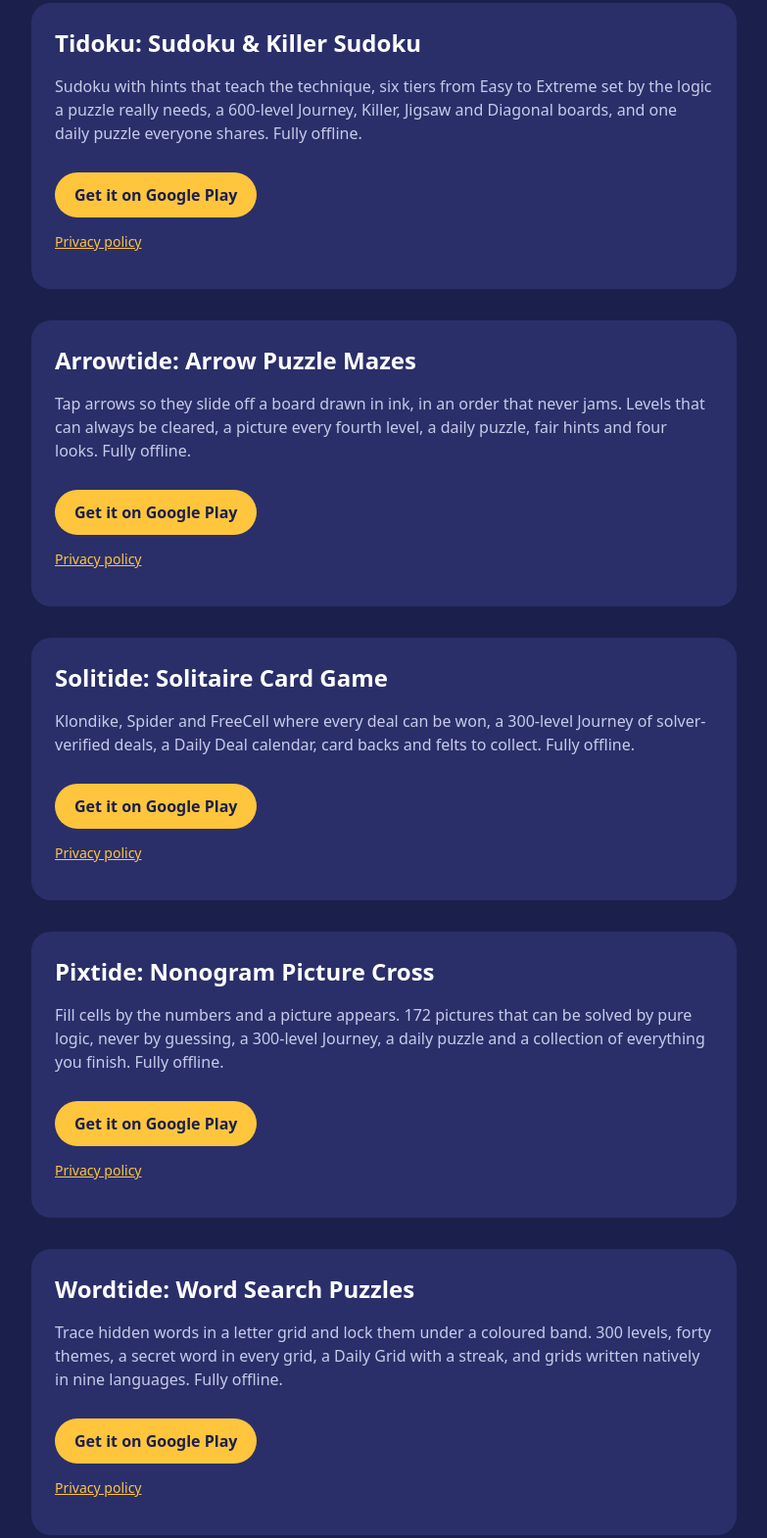
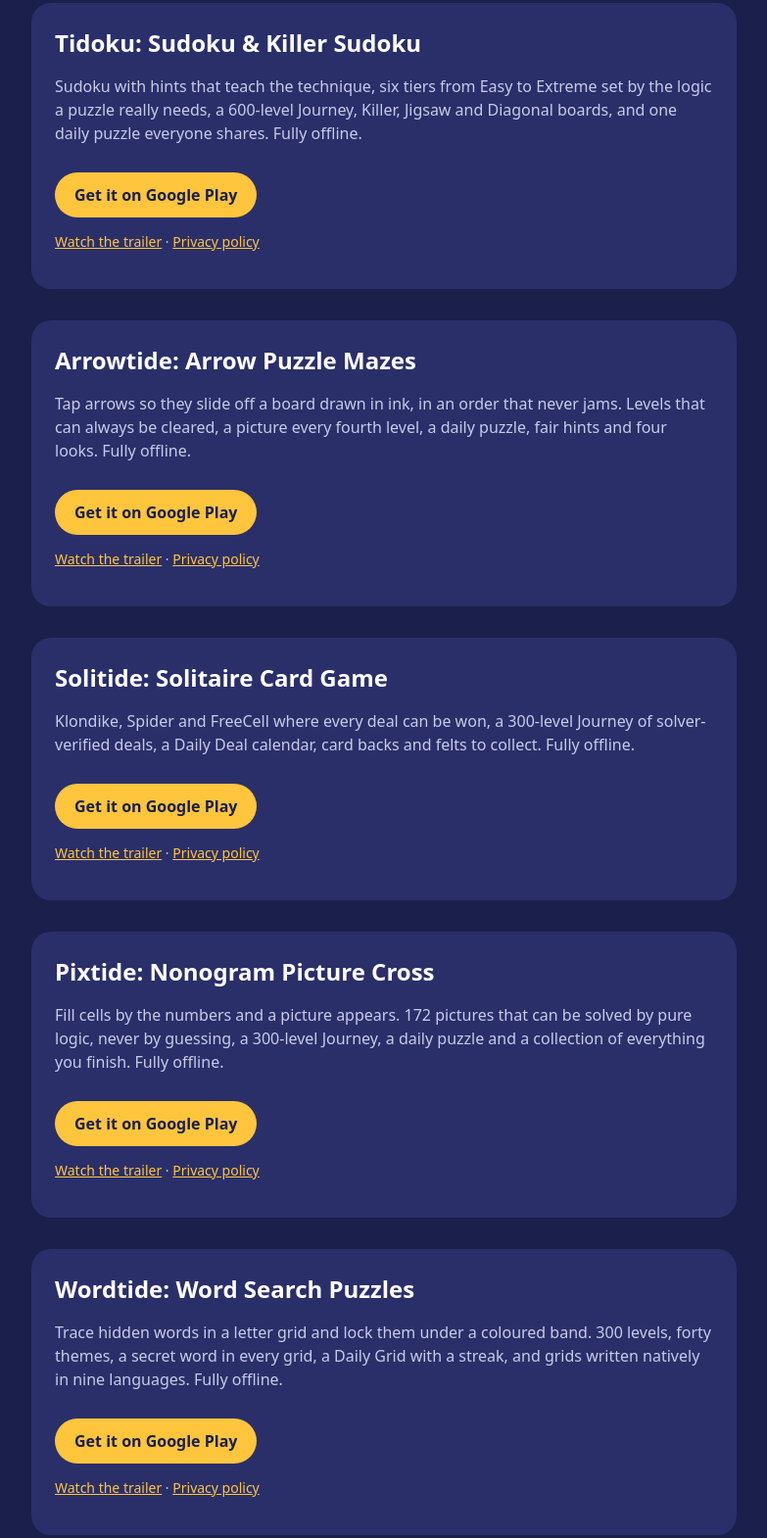
Before and after one commit to henryclub/henryclub.github.io, a plain HTML site: page index.html in a window 1280 px wide. Shown: the part 549-2119 px from the top of the page at 98% size, without its empty margins (248-1031 px from the left). Drawn offline with Linux system fonts and the light colour scheme.

Commit message:
Trailer links for all seven games (Pairtide's added)

```diff
--- a/index.html
+++ b/index.html
@@ -32,37 +32,37 @@
     <h2>Tidoku: Sudoku &amp; Killer Sudoku</h2>
     <p>Sudoku with hints that teach the technique, six tiers from Easy to Extreme set by the logic a puzzle really needs, a 600-level Journey, Killer, Jigsaw and Diagonal boards, and one daily puzzle everyone shares. Fully offline.</p>
     <a class="btn" href="https://play.google.com/store/apps/details?id=com.mirzagames.tidoku">Get it on Google Play</a>
-    <p class="small"><a href="https://henryclub.github.io/tidoku-privacy/">Privacy policy</a></p>
+    <p class="small"><a href="https://www.youtube.com/watch?v=lnxeo_Nn7KQ">Watch the trailer</a> · <a href="https://henryclub.github.io/tidoku-privacy/">Privacy policy</a></p>
   </div>
   <div class="card">
     <h2>Arrowtide: Arrow Puzzle Mazes</h2>
     <p>Tap arrows so they slide off a board drawn in ink, in an order that never jams. Levels that can always be cleared, a picture every fourth level, a daily puzzle, fair hints and four looks. Fully offline.</p>
     <a class="btn" href="https://play.google.com/store/apps/details?id=com.mirzagames.arrowtide">Get it on Google Play</a>
-    <p class="small"><a href="https://henryclub.github.io/arrowtide-privacy/">Privacy policy</a></p>
+    <p class="small"><a href="https://www.youtube.com/watch?v=y0AajSpOTQk">Watch the trailer</a> · <a href="https://henryclub.github.io/arrowtide-privacy/">Privacy policy</a></p>
   </div>
   <div class="card">
     <h2>Solitide: Solitaire Card Game</h2>
     <p>Klondike, Spider and FreeCell where every deal can be won, a 300-level Journey of solver-verified deals, a Daily Deal calendar, card backs and felts to collect. Fully offline.</p>
     <a class="btn" href="https://play.google.com/store/apps/details?id=com.mirzagames.solitide">Get it on Google Play</a>
-    <p class="small"><a href="https://henryclub.github.io/solitide-privacy/">Privacy policy</a></p>
+    <p class="small"><a href="https://www.youtube.com/watch?v=Ug3ej5bPTmc">Watch the trailer</a> · <a href="https://henryclub.github.io/solitide-privacy/">Privacy policy</a></p>
   </div>
   <div class="card">
     <h2>Pixtide: Nonogram Picture Cross</h2>
     <p>Fill cells by the numbers and a picture appears. 172 pictures that can be solved by pure logic, never by guessing, a 300-level Journey, a daily puzzle and a collection of everything you finish. Fully offline.</p>
     <a class="btn" href="https://play.google.com/store/apps/details?id=com.mirzagames.pixtide">Get it on Google Play</a>
-    <p class="small"><a href="https://henryclub.github.io/pixtide-privacy/">Privacy policy</a></p>
+    <p class="small"><a href="https://www.youtube.com/watch?v=Z8uJv4pUVsI">Watch the trailer</a> · <a href="https://henryclub.github.io/pixtide-privacy/">Privacy policy</a></p>
   </div>
   <div class="card">
     <h2>Wordtide: Word Search Puzzles</h2>
     <p>Trace hidden words in a letter grid and lock them under a coloured band. 300 levels, forty themes, a secret word in every grid, a Daily Grid with a streak, and grids written natively in nine languages. Fully offline.</p>
     <a class="btn" href="https://play.google.com/store/apps/details?id=com.mirzagames.wordtide">Get it on Google Play</a>
-    <p class="small"><a href="https://henryclub.github.io/wordtide-privacy/">Privacy policy</a></p>
+    <p class="small"><a href="https://www.youtube.com/watch?v=9Hsebt_Eupg">Watch the trailer</a> · <a href="https://henryclub.github.io/wordtide-privacy/">Privacy policy</a></p>
   </div>
   <div class="card">
     <h2>Pairtide: Mahjong Solitaire</h2>
     <p>Classic mahjong solitaire where every deal can be cleared: each board is dealt backwards from a finished table. 45 original layouts from 24 to 144 tiles, a 300-level Journey, a Daily Deal with a calendar, fair hints and four tile styles. Fully offline.</p>
     <a class="btn" href="https://play.google.com/store/apps/details?id=com.mirzagames.pairtide">Get it on Google Play</a>
-    <p class="small"><a href="https://henryclub.github.io/pairtide-privacy/">Privacy policy</a></p>
+    <p class="small"><a href="https://www.youtube.com/watch?v=JkUtz6rZEao">Watch the trailer</a> · <a href="https://henryclub.github.io/pairtide-privacy/">Privacy policy</a></p>
   </div>
 </main>
 </body>
```
